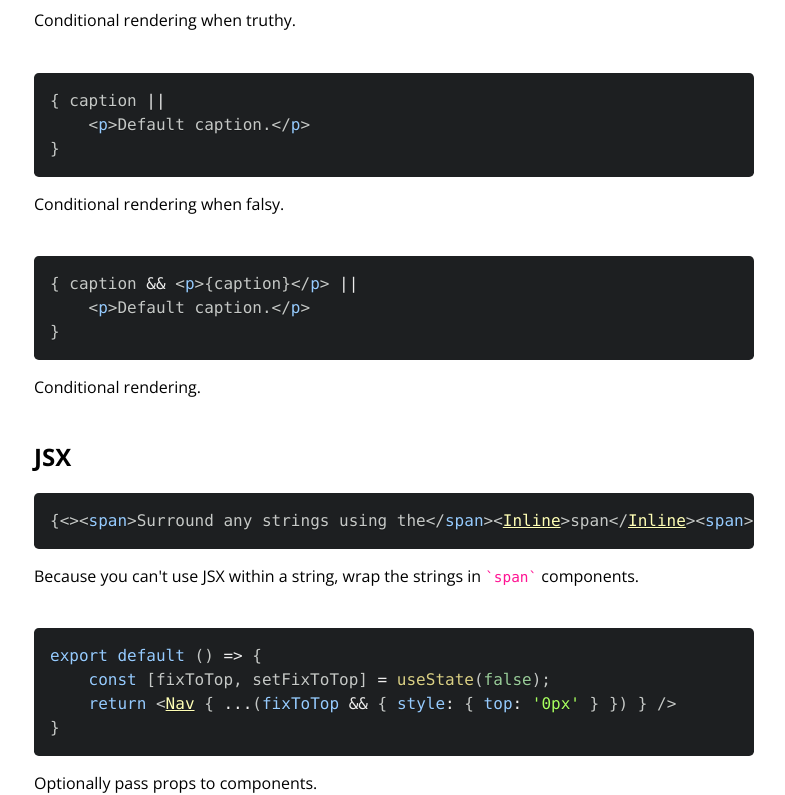
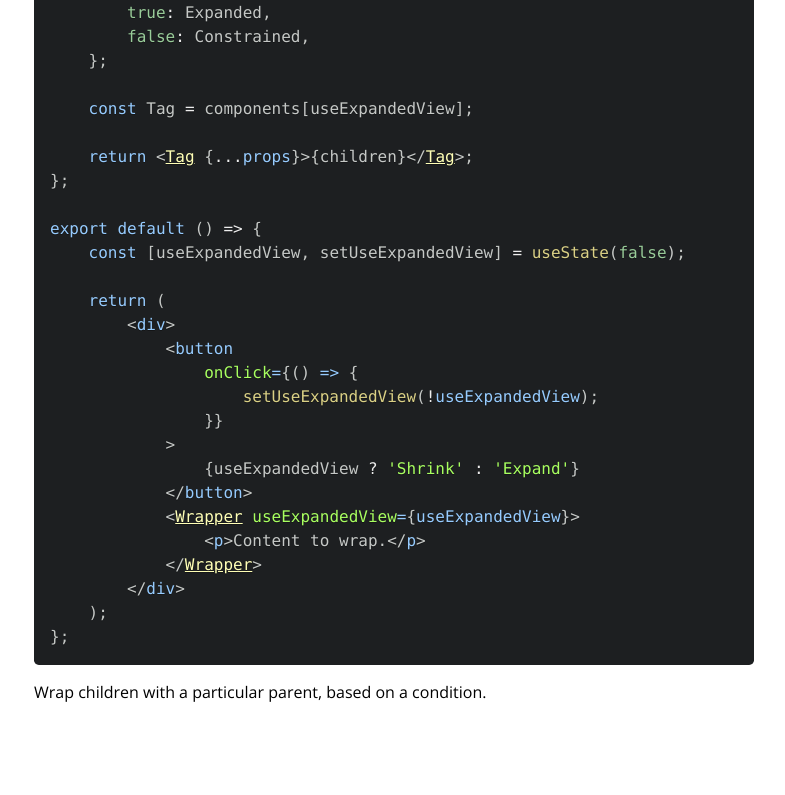
Before and after one commit to smebberson/scott.mebberson.codes, a Next.js app: page /patterns/react in a window 1280 px wide. Shown: the part 669-1464 px from the top of the page, without its empty margins (246-1031 px from the left). Built offline with nearby package versions, Linux system fonts and the light colour scheme; a web font is replaced by a local one.

Commit message:
Re-organised React moving some information from patterns to cheat sheets.

```diff
--- a/package.json
+++ b/package.json
@@ -8,7 +8,7 @@
     "private": true,
     "scripts": {
         "build": "next build",
-    "dev": "next dev -p 4040",
+        "dev": "NODE_OPTIONS=--openssl-legacy-provider next dev -p 4040",
         "export": "next export",
         "serve": "serve -p 4040 ./out"
     },
--- a/pages/patterns/react.js
+++ b/pages/patterns/react.js
@@ -6,64 +6,6 @@ import { react } from '../../lib/colours';
 
 export default () => (
     <Page color={react} title="React">
-        <Heading>Conditional rendering</Heading>
-
-        <Pattern
-            caption="Conditional rendering when truthy."
-            code={`
-{ caption &&
-    <p>{caption}</p>
-}
-            `}
-            language="jsx"
-        />
-
-        <Pattern
-            caption="Conditional rendering when falsy."
-            code={`
-{ caption ||
-    <p>Default caption.</p>
-}
-            `}
-            language="jsx"
-        />
-
-        <Pattern
-            caption="Conditional rendering."
-            code={`
-{ caption && <p>{caption}</p> ||
-    <p>Default caption.</p>
-}
-            `}
-            language="jsx"
-        />
-
-        <Heading>JSX</Heading>
-
-        <Pattern
-            caption={
-                <span>
-                    Because you can't use JSX within a string, wrap the strings
-                    in <Inline>span</Inline> components.
-                </span>
-            }
-            code={`
-{<><span>Surround any strings using the</span><Inline>span</Inline><span> component.</span></>}
-            `}
-            language="jsx"
-        />
-
-        <Pattern
-            caption={<span>Optionally pass props to components.</span>}
-            code={`
-export default () => {
-    const [fixToTop, setFixToTop] = useState(false);
-    return <Nav { ...(fixToTop && { style: { top: '0px' } }) } />
-}
-            `}
-            language="jsx"
-        />
-
         <Heading>Dynamic tag names</Heading>
 
         <Pattern
```
Also changed, not shown: pages/cheat-sheet/react.js (+39 -10 lines), 1 other file (tests, documents, lock files or other folders). Lines whose indentation alone changed are shown as unchanged.
